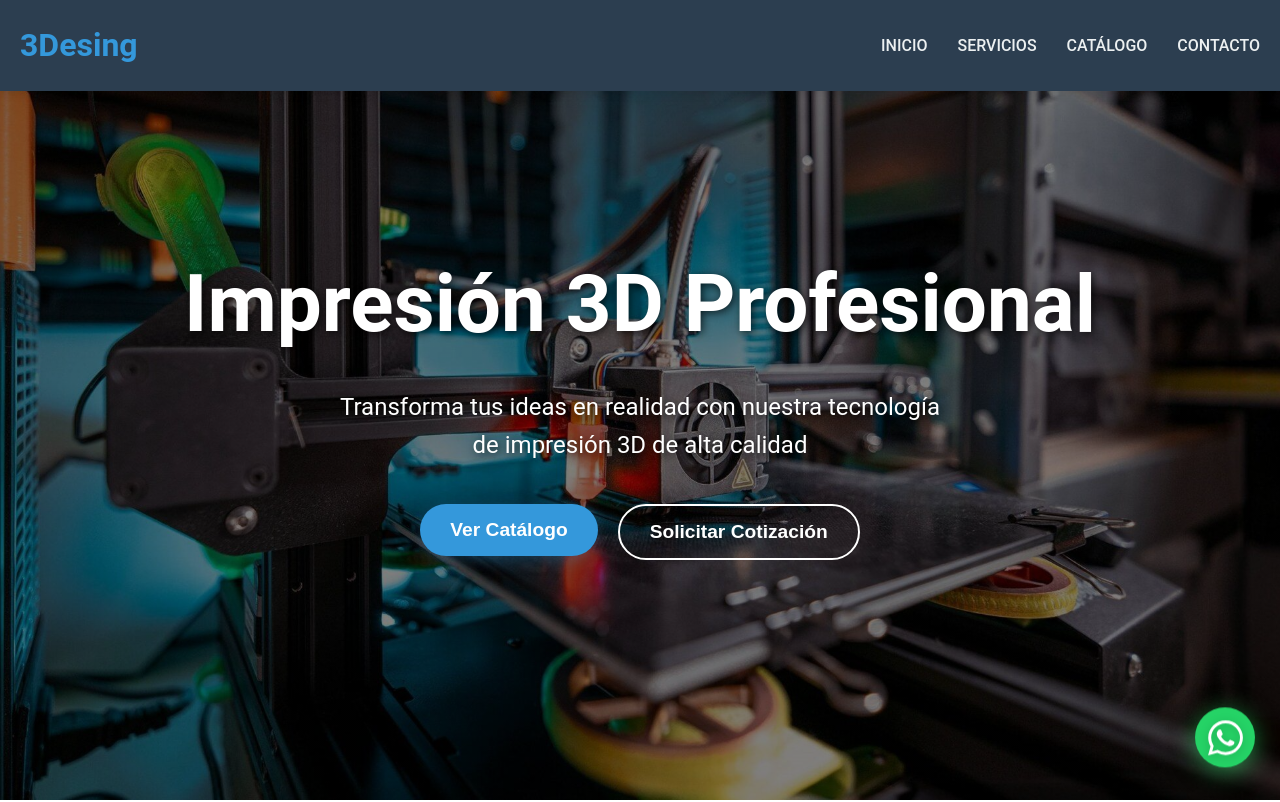
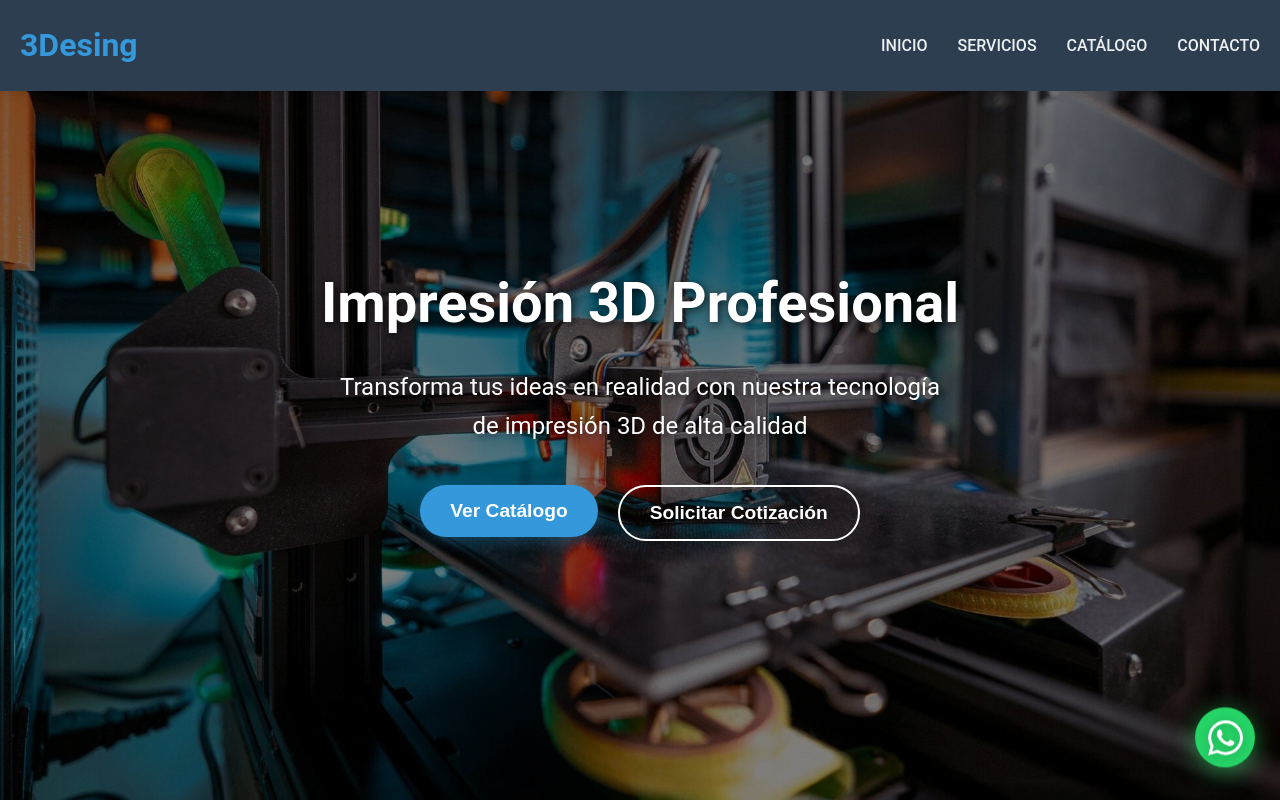
Before and after one commit to aftersma/aftersma.github.io, a plain HTML site: page index.html in a window 1280 px wide. Shown: the top 802 px of the page. Drawn offline with Linux system fonts and the light colour scheme.

Commit message:
Update stylesheet.css

```diff
--- a/stylesheet.css
+++ b/stylesheet.css
@@ -1,6 +1,6 @@
 /* Reset y estilos base */
 * {
-    box-sizing: border-box;
+    /* box-sizing: border-box; */
     margin: 0;
     padding: 0;
 }
@@ -17,10 +17,10 @@ body {
 }
 
 /* Tipografía */
-h1 { font-size: 3.5em; margin-bottom: 20px; }
+h1 {font-size: 3.5em;margin-bottom: 20px;}
 h2 { font-size: 2.7em; margin-bottom: 15px; text-align: center; }
 h3 { font-size: 2em; margin-bottom: 15px; }
-p { font-size: 1.25em; margin-bottom: 15px; }
+p {font-size: 1.25em;margin-bottom: 15px;}
 
 .section-subtitle {
     text-align: center;
@@ -111,7 +111,7 @@ nav a:hover {
 }
 
 #hero h1 {
-    font-size: 5em;
+    font-size: 3.5em;
     margin-bottom: 20px;
     text-shadow: 2px 2px 8px rgba(0, 0, 0, 0.7);
 }
@@ -544,7 +544,7 @@ footer {
 }
 
 /* RESPONSIVE - NAVBAR DE DOS FILAS */
-@media (min-width: 769px) {
+@media (min-width: 500px) {
     .header-mobile {
         flex-direction: row;
         justify-content: space-between;
```
